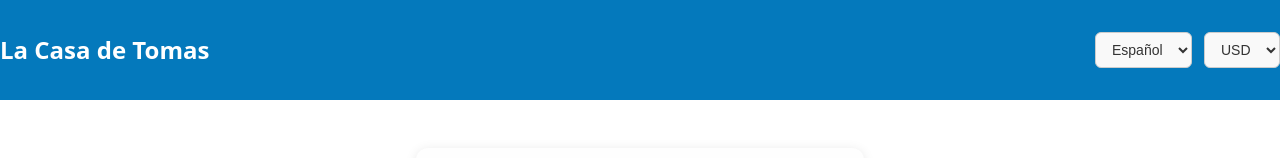
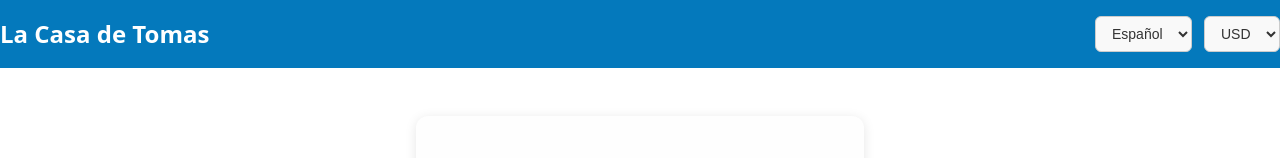
Before and after one commit to tomason182/book_engine, a React (Vite) app: page / in a window 1280 px wide. Shown: the top 158 px of the page. Built offline with nearby package versions, Linux system fonts and the light colour scheme.

Commit message:
modify: header height

```diff
--- a/src/components/Header/Header.module.css
+++ b/src/components/Header/Header.module.css
@@ -1,5 +1,5 @@
 .header {
-  padding: 2rem 0;
+  padding: 1rem 0;
   background-color: var(--primary-color);
 }
 
```
